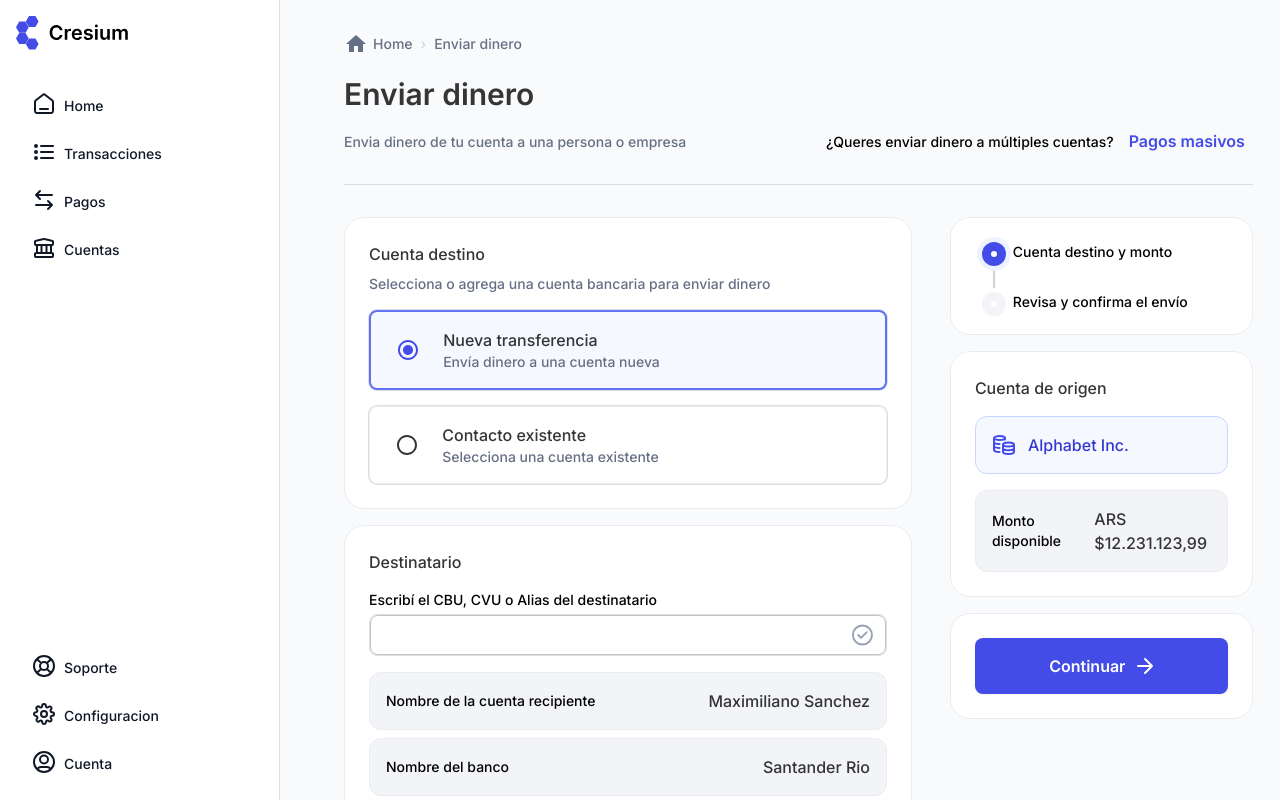
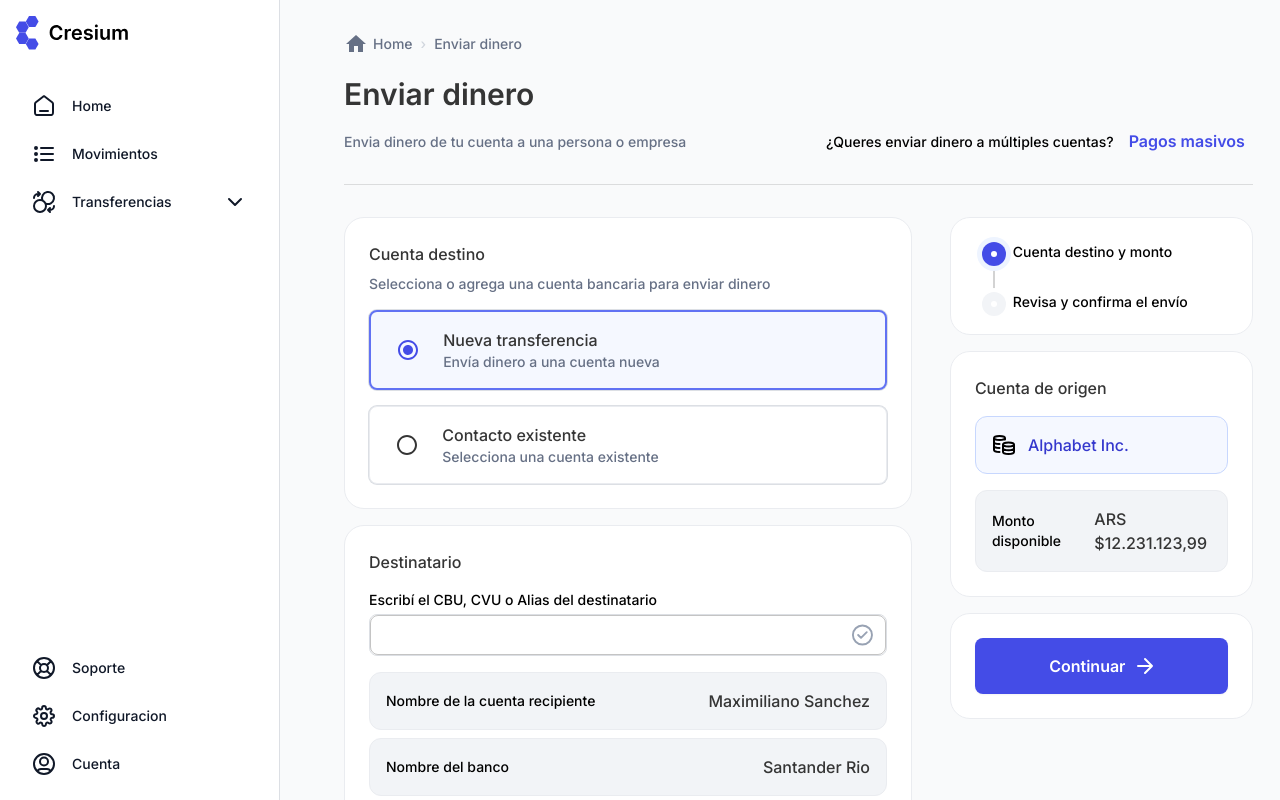
Before and after one commit to EveraldoGCH/cresium-front, a Next.js app: page /enviar-dinero in a window 1280 px wide. Built offline with nearby package versions, Linux system fonts and the light colour scheme.

Commit message:
agregando menu desplegable para layout

```diff
--- /dev/null
+++ b/public/assets/iconsComponents/Arrows/ArrowDownLeft.jsx
@@ -0,0 +1,24 @@
+import * as React from "react";
+
+function ArrowDownLeft(props) {
+  return (
+    <svg
+      width={24}
+      height={24}
+      viewBox="0 0 24 24"
+      fill="none"
+      xmlns="http://www.w3.org/2000/svg"
+      {...props}
+    >
+      <path
+        d="M17 7L7 17m0 0h10M7 17V7"
+        stroke="currentColor"
+        strokeWidth={2}
+        strokeLinecap="round"
+        strokeLinejoin="round"
+      />
+    </svg>
+  );
+}
+
+export default ArrowDownLeft;
--- /dev/null
+++ b/public/assets/iconsComponents/Arrows/ChevronDown.jsx
@@ -0,0 +1,24 @@
+import * as React from "react";
+
+function ChevronDown(props) {
+  return (
+    <svg
+      width={24}
+      height={24}
+      viewBox="0 0 24 24"
+      fill="none"
+      xmlns="http://www.w3.org/2000/svg"
+      {...props}
+    >
+      <path
+        d="M6 9l6 6 6-6"
+        stroke="currentColor"
+        strokeWidth={2}
+        strokeLinecap="round"
+        strokeLinejoin="round"
+      />
+    </svg>
+  );
+}
+
+export default ChevronDown;
--- /dev/null
+++ b/public/assets/iconsComponents/Arrows/ChevronUp.jsx
@@ -0,0 +1,24 @@
+import * as React from "react";
+
+function ChevronUp(props) {
+  return (
+    <svg
+      width={24}
+      height={24}
+      viewBox="0 0 24 24"
+      fill="none"
+      xmlns="http://www.w3.org/2000/svg"
+      {...props}
+    >
+      <path
+        d="M18 15l-6-6-6 6"
+        stroke="currentColor"
+        strokeWidth={2}
+        strokeLinecap="round"
+        strokeLinejoin="round"
+      />
+    </svg>
+  );
+}
+
+export default ChevronUp;
--- /dev/null
+++ b/public/assets/iconsComponents/Finance/CoinSwap01.jsx
@@ -0,0 +1,24 @@
+import * as React from "react";
+
+function CoinSwap01(props) {
+  return (
+    <svg
+      width={24}
+      height={24}
+      viewBox="0 0 24 24"
+      fill="none"
+      xmlns="http://www.w3.org/2000/svg"
+      {...props}
+    >
+      <path
+        d="M6 6l2-2m0 0L6 2m2 2H6a4 4 0 00-4 4m16 10l-2 2m0 0l2 2m-2-2h2a4 4 0 004-4m-8.583-2.583a6 6 0 10-2.834-2.834M14 16a6 6 0 11-12 0 6 6 0 0112 0z"
+        stroke="currentColor"
+        strokeWidth={2}
+        strokeLinecap="round"
+        strokeLinejoin="round"
+      />
+    </svg>
+  );
+}
+
+export default CoinSwap01;
--- a/public/assets/iconsComponents/Finance/CoinsStacked03.jsx
+++ b/public/assets/iconsComponents/Finance/CoinsStacked03.jsx
@@ -1,21 +1,21 @@
-import React from "react";
+import * as React from "react";
 
 function CoinsStacked03(props) {
   return (
     <svg
+      width={24}
+      height={24}
+      viewBox="0 0 24 24"
+      fill="none"
       xmlns="http://www.w3.org/2000/svg"
-      width="24"
-      height="24"
-      viewBox="0 0 20 20"
-      fill="none"
       {...props}
     >
       <path
-        d="M10.8333 4.16667C10.8333 5.08714 8.7813 5.83333 6.24999 5.83333C3.71868 5.83333 1.66666 5.08714 1.66666 4.16667M10.8333 4.16667C10.8333 3.24619 8.7813 2.5 6.24999 2.5C3.71868 2.5 1.66666 3.24619 1.66666 4.16667M10.8333 4.16667V5.41667M1.66666 4.16667V14.1667C1.66666 15.0871 3.71868 15.8333 6.24999 15.8333M6.24999 9.16667C6.10954 9.16667 5.97056 9.16437 5.83332 9.15987C3.49728 9.08332 1.66666 8.3694 1.66666 7.5M6.24999 12.5C3.71868 12.5 1.66666 11.7538 1.66666 10.8333M18.3333 9.58333C18.3333 10.5038 16.2813 11.25 13.75 11.25C11.2187 11.25 9.16666 10.5038 9.16666 9.58333M18.3333 9.58333C18.3333 8.66286 16.2813 7.91667 13.75 7.91667C11.2187 7.91667 9.16666 8.66286 9.16666 9.58333M18.3333 9.58333V15.8333C18.3333 16.7538 16.2813 17.5 13.75 17.5C11.2187 17.5 9.16666 16.7538 9.16666 15.8333V9.58333M18.3333 12.7083C18.3333 13.6288 16.2813 14.375 13.75 14.375C11.2187 14.375 9.16666 13.6288 9.16666 12.7083"
-        stroke="#444CE7"
-        stroke-width="1.66667"
-        stroke-linecap="round"
-        stroke-linejoin="round"
+        d="M13 5c0 1.105-2.462 2-5.5 2S2 6.105 2 5m11 0c0-1.105-2.462-2-5.5-2S2 3.895 2 5m11 0v1.5M2 5v12c0 1.105 2.462 2 5.5 2m0-8c-.169 0-.335-.003-.5-.008C4.197 10.9 2 10.043 2 9m5.5 6C4.462 15 2 14.105 2 13m20-1.5c0 1.105-2.462 2-5.5 2s-5.5-.895-5.5-2m11 0c0-1.105-2.462-2-5.5-2s-5.5.895-5.5 2m11 0V19c0 1.105-2.462 2-5.5 2s-5.5-.895-5.5-2v-7.5m11 3.75c0 1.105-2.462 2-5.5 2s-5.5-.895-5.5-2"
+        stroke="currentColor"
+        strokeWidth={2}
+        strokeLinecap="round"
+        strokeLinejoin="round"
       />
     </svg>
   );
--- a/src/app/dashboard/components/CardInfo/CardInfo.tsx
+++ b/src/app/dashboard/components/CardInfo/CardInfo.tsx
@@ -28,7 +28,7 @@ export function CardInfo(): React.JSX.Element {
             justifyContent={"center"}
             alignContent={"flex-start"}
           >
-            <CoinsStacked03 />
+            <CoinsStacked03 color={colorsVars.primary600} />
           </Grid>
           <Grid item xs={10}>
             <Typography variant="subtitle2" color={colorsVars.primary700}>
--- a/src/components/layout/VerticalMenu/VerticalMenu.tsx
+++ b/src/components/layout/VerticalMenu/VerticalMenu.tsx
@@ -7,7 +7,7 @@ import {
   ListItemNav,
   LogoCont,
   SideNavCont,
-} from "./styles";
+} from "./VerticalMenuStyle";
 import Image from "next/image";
 import logo from "../../../../public/assets/logo.svg";
 import { pathsForVerticalMenu } from "@/utils/constants/pathsForVerticalMenu";
@@ -15,6 +15,8 @@ import { colorsVars } from "@/utils/constants/colorsVars";
 import { usePathname } from "next/navigation";
 import { useRouter } from "next/navigation";
 import { routes } from "@/utils/routes";
+import { Box } from "@mui/material";
+import ExpandableItem from "./components/ExpandableItem/ExpandableItem";
 
 export function VerticalMenu({ children }: VerticalMenuProps) {
   const pathname = usePathname();
@@ -32,9 +34,16 @@ export function VerticalMenu({ children }: VerticalMenuProps) {
           </LogoCont>
           <Block style={{ flex: "1 1 auto" }}>
             {pathsForVerticalMenu.firstBlock.map((elm, i) => {
-              return (
+              return elm.expand != undefined ? (
+                <ExpandableItem
+                  key={elm.name + i}
+                  icon={elm.icon}
+                  name={elm.name}
+                  items={elm.expand}
+                />
+              ) : (
                 <ListItemNav
-                  key={i}
+                  key={elm.name + i}
                   style={
                     pathname === elm.path
                       ? { backgroundColor: colorsVars.grey100 }
@@ -42,8 +51,10 @@ export function VerticalMenu({ children }: VerticalMenuProps) {
                   }
                   onClick={() => router.push(elm.path)}
                 >
-                  <elm.icon />
-                  {elm.name}
+                  <Box display={"flex"} alignItems={"center"} gap={"16px"}>
+                    <elm.icon />
+                    {elm.name}
+                  </Box>
                 </ListItemNav>
               );
             })}
@@ -59,8 +70,10 @@ export function VerticalMenu({ children }: VerticalMenuProps) {
                       : {}
                   }
                 >
-                  <elm.icon />
-                  {elm.name}
+                  <Box display={"flex"} alignItems={"center"} gap={"16px"}>
+                    <elm.icon />
+                    {elm.name}
+                  </Box>
                 </ListItemNav>
               );
             })}
--- a/src/components/layout/VerticalMenu/styles.ts
+++ b/src/components/layout/VerticalMenu/VerticalMenuStyle.ts
@@ -31,6 +31,8 @@ export const ListItemNav = styled.div`
   gap: 8px;
   padding: 6px 16px;
   display: flex;
+  justify-content: space-between;
+  align-items: center;
   font-weight: 500;
   border-radius: 8px;
   cursor: pointer;
--- /dev/null
+++ b/src/components/layout/VerticalMenu/components/ExpandableItem/ExpandableItem.tsx
@@ -0,0 +1,73 @@
+import React, { useState } from "react";
+import { ListItemNav } from "../../VerticalMenuStyle";
+import { Box, Stack } from "@mui/material";
+import { ChevronDown } from "../../../../../../public/assets/iconsComponents/iconsComponents";
+import { usePathname, useRouter } from "next/navigation";
+import { colorsVars } from "@/utils/constants/colorsVars";
+
+interface ExpandableItemProps {
+  key: string;
+  icon: () => React.JSX.Element;
+  name: string;
+  items: any[];
+}
+
+export default function ExpandableItem({
+  key,
+  icon,
+  name,
+  items,
+}: ExpandableItemProps) {
+  const [expanded, setExpanded] = useState(false);
+
+  const pathname = usePathname();
+  const router = useRouter();
+
+  const IconComp = icon;
+
+  return (
+    <Stack style={{ transition: "2s" }}>
+      <ListItemNav key={key} onClick={() => setExpanded(!expanded)}>
+        <Box display={"flex"} alignItems={"center"} gap={"16px"}>
+          <IconComp />
+          {name}
+        </Box>
+        {expanded ? (
+          <ChevronDown
+            style={{ transform: "rotate(180deg)", transition: "0.5s" }}
+          />
+        ) : (
+          <ChevronDown
+            style={
+              expanded
+                ? { transform: "rotate(0deg)" }
+                : { transform: "rotate(360deg)", transition: "0.3s" }
+            }
+          />
+        )}
+      </ListItemNav>
+      {expanded && (
+        <Stack marginLeft={"24px"} gap={"8px"}>
+          {items.map((elm, i) => {
+            return (
+              <ListItemNav
+                key={elm.name + i}
+                onClick={() => router.push(elm.path)}
+                style={
+                  pathname === elm.path
+                    ? { backgroundColor: colorsVars.grey100 }
+                    : {}
+                }
+              >
+                <Box display={"flex"} alignItems={"center"} gap={"16px"}>
+                  <elm.icon />
+                  {elm.name}
+                </Box>
+              </ListItemNav>
+            );
+          })}
+        </Stack>
+      )}
+    </Stack>
+  );
+}
--- a/src/utils/constants/pathsForVerticalMenu.ts
+++ b/src/utils/constants/pathsForVerticalMenu.ts
@@ -1,19 +1,29 @@
 import {
-  Bank,
+  ArrowDownLeft,
+  CoinSwap01,
+  CoinsStacked03,
   HomeLine,
   LifeBuoy01,
   List,
   Settings01,
-  SwitchHorizontal02,
+  TrendUp02,
   UserCircle,
 } from "../../../public/assets/iconsComponents/iconsComponents";
 
 export const pathsForVerticalMenu = {
   firstBlock: [
     { path: "/dashboard", icon: HomeLine, name: "Home" },
-    { path: "/transactions", icon: List, name: "Transacciones" },
-    { path: "/payments", icon: SwitchHorizontal02, name: "Pagos" },
-    { path: "/accounts", icon: Bank, name: "Cuentas" },
+    { path: "/transactions", icon: List, name: "Movimientos" },
+    {
+      path: "",
+      icon: CoinSwap01,
+      name: "Transferencias",
+      expand: [
+        { path: "/enviar-dinero", icon: TrendUp02, name: "Enviar dinero" },
+        { path: "/enviar-dinero", icon: ArrowDownLeft, name: "Recibir dinero" },
+        { path: "/enviar-dinero", icon: CoinsStacked03, name: "Pago en lotes" },
+      ],
+    },
   ],
   secondBlock: [
     { path: "/account", icon: LifeBuoy01, name: "Soporte" },
```
Also changed, not shown: public/assets/iconsComponents/Arrows/ArrowUpRight.jsx (added, +24 -0 lines), public/assets/iconsComponents/iconsComponents.tsx (+8 -0 lines).
